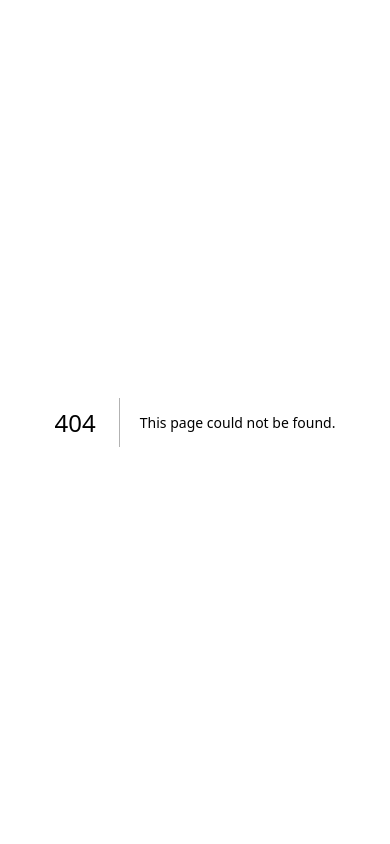
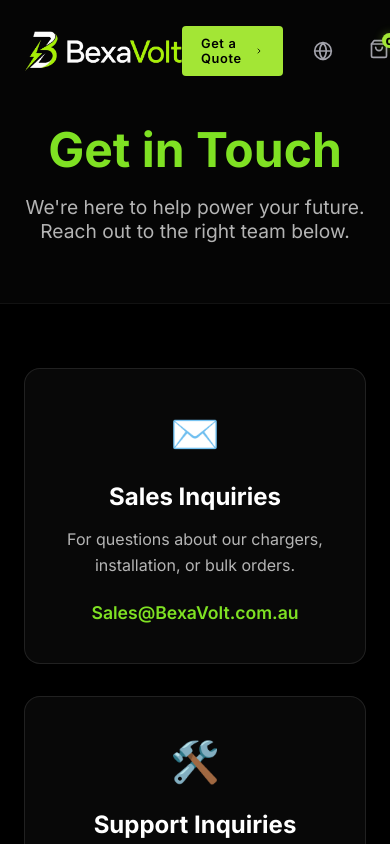
Before and after one commit to carricomfort8-lang/BexaVolt, a Next.js app in the folder frontend/: page /contact in a window 390 px wide. Before the commit this address had no page. Shown: the top 844 px of the page. Built offline with nearby package versions, Linux system fonts and the light colour scheme.

Commit message:
Create a dedicated Contact page with all emails and phone number

```diff
--- /dev/null
+++ b/frontend/src/app/contact/page.module.css
@@ -0,0 +1,85 @@
+
+.main {
+  min-height: 100vh;
+  background-color: var(--background, #000);
+  color: var(--foreground, #fff);
+}
+
+.header {
+  padding: 120px 0 60px;
+  background: rgba(255, 255, 255, 0.02);
+  border-bottom: 1px solid rgba(255, 255, 255, 0.05);
+  text-align: center;
+  margin-bottom: 4rem;
+}
+
+.title {
+  font-size: 3rem;
+  color: #7FE123;
+  margin-bottom: 1rem;
+}
+
+.subtitle {
+  font-size: 1.2rem;
+  color: rgba(255, 255, 255, 0.7);
+  max-width: 600px;
+  margin: 0 auto;
+}
+
+.contactGrid {
+  display: grid;
+  grid-template-columns: repeat(auto-fit, minmax(280px, 1fr));
+  gap: 2rem;
+  margin-bottom: 6rem;
+}
+
+.contactCard {
+  background: rgba(255, 255, 255, 0.03);
+  border: 1px solid rgba(255, 255, 255, 0.1);
+  border-radius: 16px;
+  padding: 2.5rem 2rem;
+  text-align: center;
+  transition: all 0.3s ease;
+}
+
+.contactCard:hover {
+  border-color: rgba(127, 225, 35, 0.5);
+  transform: translateY(-5px);
+}
+
+.fullWidth {
+  grid-column: 1 / -1;
+  max-width: 600px;
+  margin: 0 auto;
+  width: 100%;
+}
+
+.icon {
+  font-size: 2.5rem;
+  margin-bottom: 1.5rem;
+}
+
+.contactCard h3 {
+  font-size: 1.5rem;
+  margin-bottom: 1rem;
+  color: #fff;
+}
+
+.contactCard p {
+  color: rgba(255, 255, 255, 0.7);
+  margin-bottom: 1.5rem;
+  line-height: 1.6;
+}
+
+.link {
+  display: inline-block;
+  color: #7FE123;
+  font-weight: 600;
+  font-size: 1.1rem;
+  text-decoration: none;
+  transition: opacity 0.2s ease;
+}
+
+.link:hover {
+  opacity: 0.8;
+}
--- /dev/null
+++ b/frontend/src/app/contact/page.tsx
@@ -0,0 +1,62 @@
+import React from 'react';
+import Navbar from '@/components/Navbar';
+import Footer from '@/components/Footer';
+import styles from './page.module.css';
+
+export default function ContactPage() {
+  return (
+    <main className={styles.main}>
+      <Navbar />
+
+      <div className={styles.header}>
+        <div className="container">
+          <h1 className={styles.title}>Get in Touch</h1>
+          <p className={styles.subtitle}>We're here to help power your future. Reach out to the right team below.</p>
+        </div>
+      </div>
+
+      <div className="container">
+        <div className={styles.contactGrid}>
+
+          <div className={styles.contactCard}>
+            <div className={styles.icon}>✉️</div>
+            <h3>Sales Inquiries</h3>
+            <p>For questions about our chargers, installation, or bulk orders.</p>
+            <a href="mailto:Sales@BexaVolt.com.au" className={styles.link}>Sales@BexaVolt.com.au</a>
+          </div>
+
+          <div className={styles.contactCard}>
+            <div className={styles.icon}>🛠️</div>
+            <h3>Support Inquiries</h3>
+            <p>Need technical assistance or have questions about your existing charger?</p>
+            <a href="mailto:Support@BexaVolt.com.au" className={styles.link}>Support@BexaVolt.com.au</a>
+          </div>
+
+          <div className={styles.contactCard}>
+            <div className={styles.icon}>ℹ️</div>
+            <h3>General Info</h3>
+            <p>For press, partnerships, and all other general inquiries.</p>
+            <a href="mailto:Info@BexaVolt.com.au" className={styles.link}>Info@BexaVolt.com.au</a>
+          </div>
+
+          <div className={styles.contactCard}>
+            <div className={styles.icon}>🏢</div>
+            <h3>Accounts</h3>
+            <p>For billing, invoices, and account-related questions.</p>
+            <a href="mailto:Accounts@BexaVolt.com.au" className={styles.link}>Accounts@BexaVolt.com.au</a>
+          </div>
+
+          <div className={styles.contactCard + " " + styles.fullWidth}>
+            <div className={styles.icon}>📞</div>
+            <h3>Call Us</h3>
+            <p>Our Australian-based team is available Monday to Friday.</p>
+            <a href="tel:+61272415565" className={styles.link}>+61 2 7241 5565</a>
+          </div>
+
+        </div>
+      </div>
+
+      <Footer />
+    </main>
+  );
+}
```
